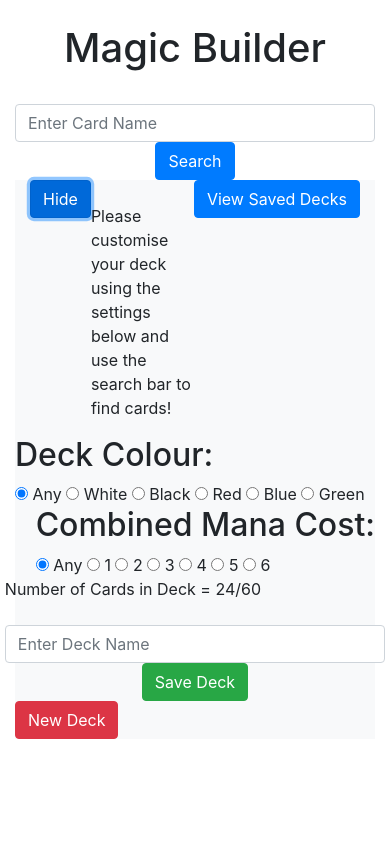
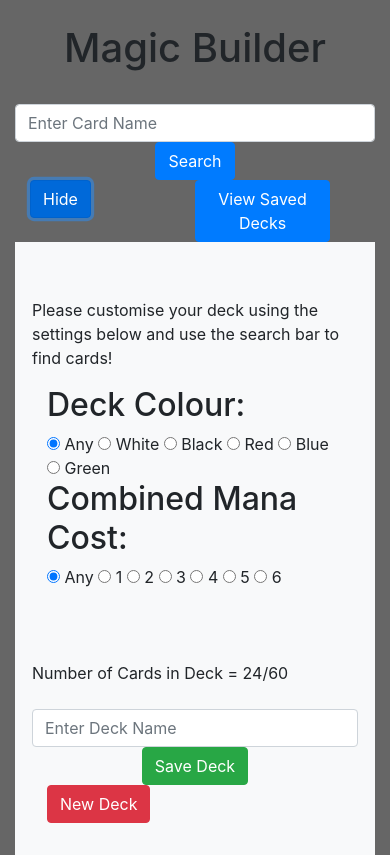
Before and after one commit to S00198481/MagicBuilder, an Angular app: page / in a window 390 px wide. Both pictures are taken after a click on the button "Build A Deck". Built offline with nearby package versions, Linux system fonts and the light colour scheme; what @angular/fire would draw is missing.

Commit message:
Styling made responsive for mobile screens

```diff
--- a/src/app/app.component.html
+++ b/src/app/app.component.html
@@ -9,13 +9,17 @@
     </div>
   </form>
 
-<div class="container">
-  <div class="float-left">
-    <button class="btn btn-primary start-0" (click)="show = !show" (click)="hideSaved()">{{show ? 'Hide' : 'Build A
+<div class="container row">
+  <div class="col-6">
+    <div class="float-left .menuButton">
+    <button class="btn btn-primary" (click)="show = !show" (click)="hideSaved()">{{show ? 'Hide' : 'Build A
       Deck'}}</button>
+    </div>
   </div>
-  <div class="float-right">
-    <button class="btn btn-primary mr-0" (click)="savedShow = !savedShow" (click)="hideBuild()" id="#saveBtn"  (click)="hideSearchedCards()" (click)="showSavedCards()" (click)="cards=null" (click)="savedCards=null">{{savedShow ? 'Hide' : 'View Saved Decks'}}</button>
+  <div class="col-6">
+    <div class="float-right .menuButton">
+    <button class="btn btn-primary" (click)="savedShow = !savedShow" (click)="hideBuild()" id="#saveBtn"  (click)="hideSearchedCards()" (click)="showSavedCards()" (click)="cards=null" (click)="savedCards=null">{{savedShow ? 'Hide' : 'View Saved Decks'}}</button>
+    </div>
   </div>
 </div>
 <div>
--- a/src/app/app.component.ts
+++ b/src/app/app.component.ts
@@ -1,4 +1,4 @@
-import { Component, Output, EventEmitter } from '@angular/core';
+import { Component, Output, EventEmitter, ViewEncapsulation } from '@angular/core';
 import { MagicApiService } from './services/magic-api.service';
 import { MagicResponse } from './magic-response';
 import { DeckBuildComponent } from './deck-build/deck-build.component';
@@ -8,7 +8,8 @@
   selector: 'app-root',
   templateUrl: './app.component.html',
   styleUrls: ['./app.component.css'],
-  providers: [MagicApiService, DeckBuildComponent]
+  providers: [MagicApiService, DeckBuildComponent],
+  encapsulation: ViewEncapsulation.None
 })
 export class AppComponent {
   title = 'MagicBuilder';
@@ -27,7 +28,9 @@
   totalCards:number;
 
 
-  constructor(private _magicService:MagicApiService, private _deckBuild:DeckBuildComponent) { }
+  constructor(private _magicService:MagicApiService, private _deckBuild:DeckBuildComponent) {
+    document.body.style.background = 'rgba(0, 0, 0, .6)';
+   }
 
   getCards(cardName:string):boolean {
 
--- a/src/app/deck-build/deck-build.component.css
+++ b/src/app/deck-build/deck-build.component.css
@@ -0,0 +1,3 @@
+.settingsMenu {
+    padding: 2em;
+}
--- a/src/app/deck-build/deck-build.component.html
+++ b/src/app/deck-build/deck-build.component.html
@@ -1,10 +1,12 @@
 
-<div  class="mx-auto bg-light clearfix" id=#buildDiv>
+<div  class="mx-auto bg-light clearfix settingsMenu" id=#buildDiv>
     <div class="row">
         <br>
         <p class="mx-auto">Please customise your deck using the settings below and use the search bar to find cards!</p>
     </div>
-    <div class="float-left">
+    <div class="row">
+        <div class="col-md-6">
+            <div id="#colour">
                 <h2>Deck Colour:</h2>
 
                 <form name="#colour" (change)="applyColour($event)">
@@ -16,9 +18,11 @@
                     <input type="radio" value="green" name="colour" ngModel> Green
                 </form>
             </div>
+        </div>
 
 
-    <div class="float-right">
+        <div class="col-md-6">
+            <div id=#cmc>
                 <h2>Combined Mana Cost:</h2>
 
                 <form name="#cmc" (change)="applyCmc($event)">
@@ -30,6 +34,8 @@
                     <input type="radio" value="5" name="cmc" ngModel> 5
                     <input type="radio" value="6" name="cmc" ngModel> 6
                 </form>
+            </div>
+        </div>
     </div>
 
     <br><br><br>
--- a/src/app/deck-build/deck-build.component.ts
+++ b/src/app/deck-build/deck-build.component.ts
@@ -19,10 +19,10 @@
   @Input() totalCards:number;
 
   constructor(private _magicService:MagicApiService, private _databaseService:DatabaseServiceService) {
+
   }
 
   ngOnInit(): void {
-
   }
   show:boolean;
   colour:string;
```
Also changed, not shown: src/app/app.component.css (line endings or trailing spaces), src/styles.css (line endings or trailing spaces). Lines whose indentation alone changed are shown as unchanged.
